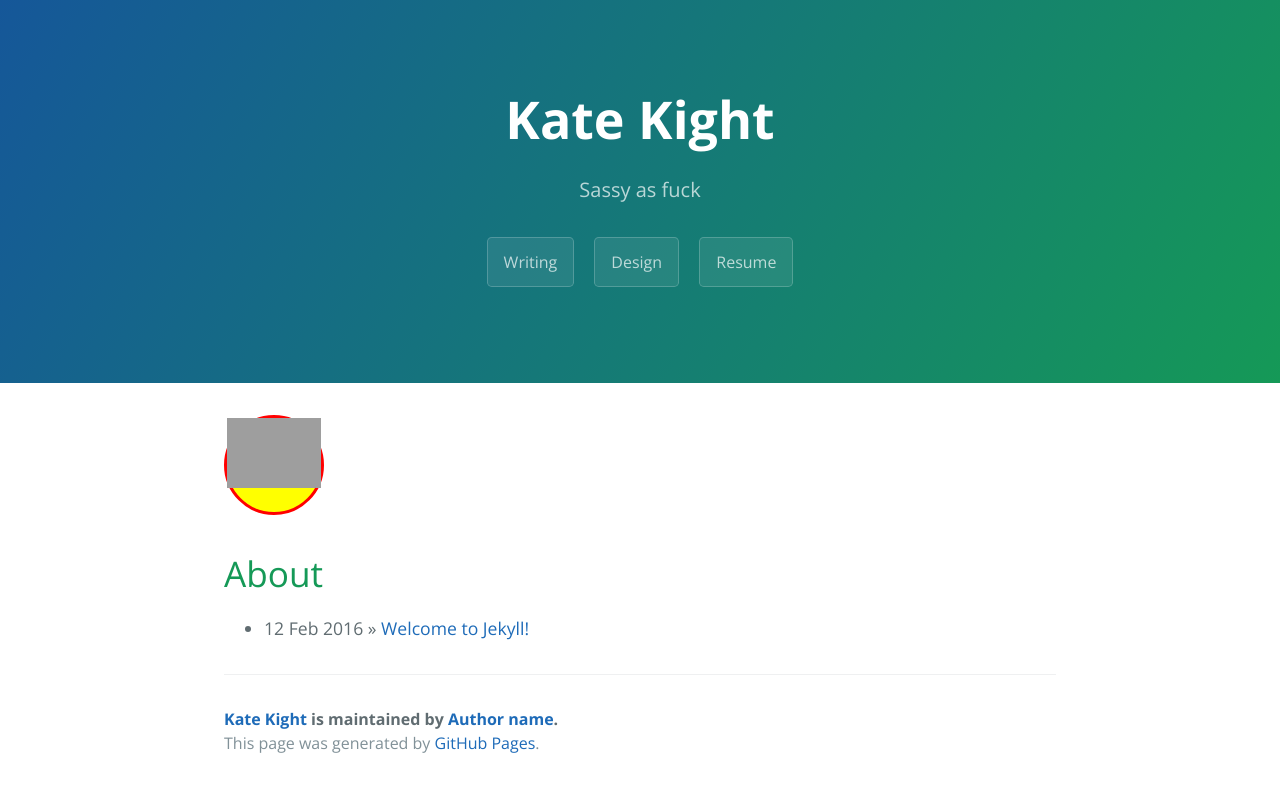
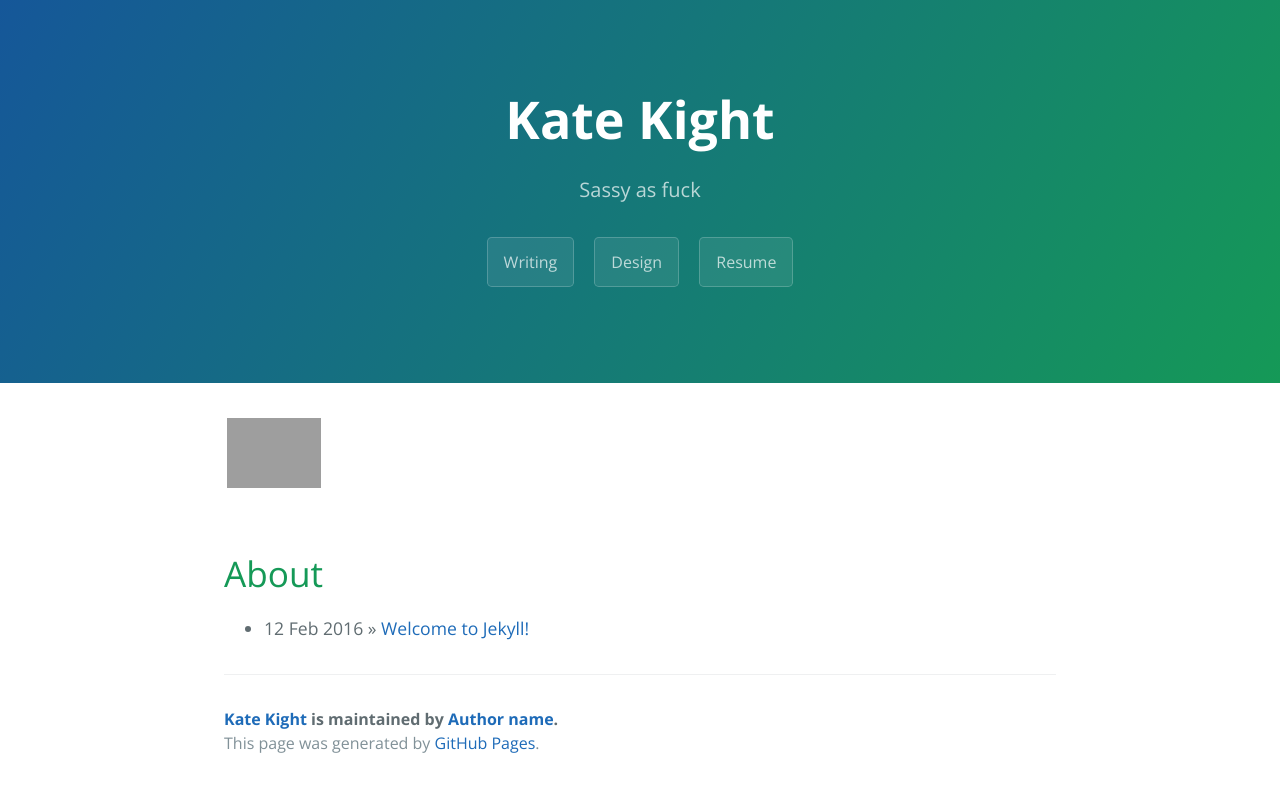
Before and after one commit to Flyakight/flyakight.github.io, a Jekyll site: the page built from index.html, in a window 1280 px wide. Shown: the top 792 px of the page. Built offline with Jekyll 4.4.1, drawn with Linux system fonts in a browser that asks for light colours; the list of posts is cut into pages by our own code.

Commit message:
Update cayman.css

```diff
--- a/css/cayman.css
+++ b/css/cayman.css
@@ -160,8 +160,7 @@ a:hover { text-decoration: underline; }
 .type1 {
     width: 100px;
     height: 100px;
-    background: yellow;
-    border: 3px solid red;
+    border: 3px solid white;
 }
 .type2 {
     width: 50px;
```
